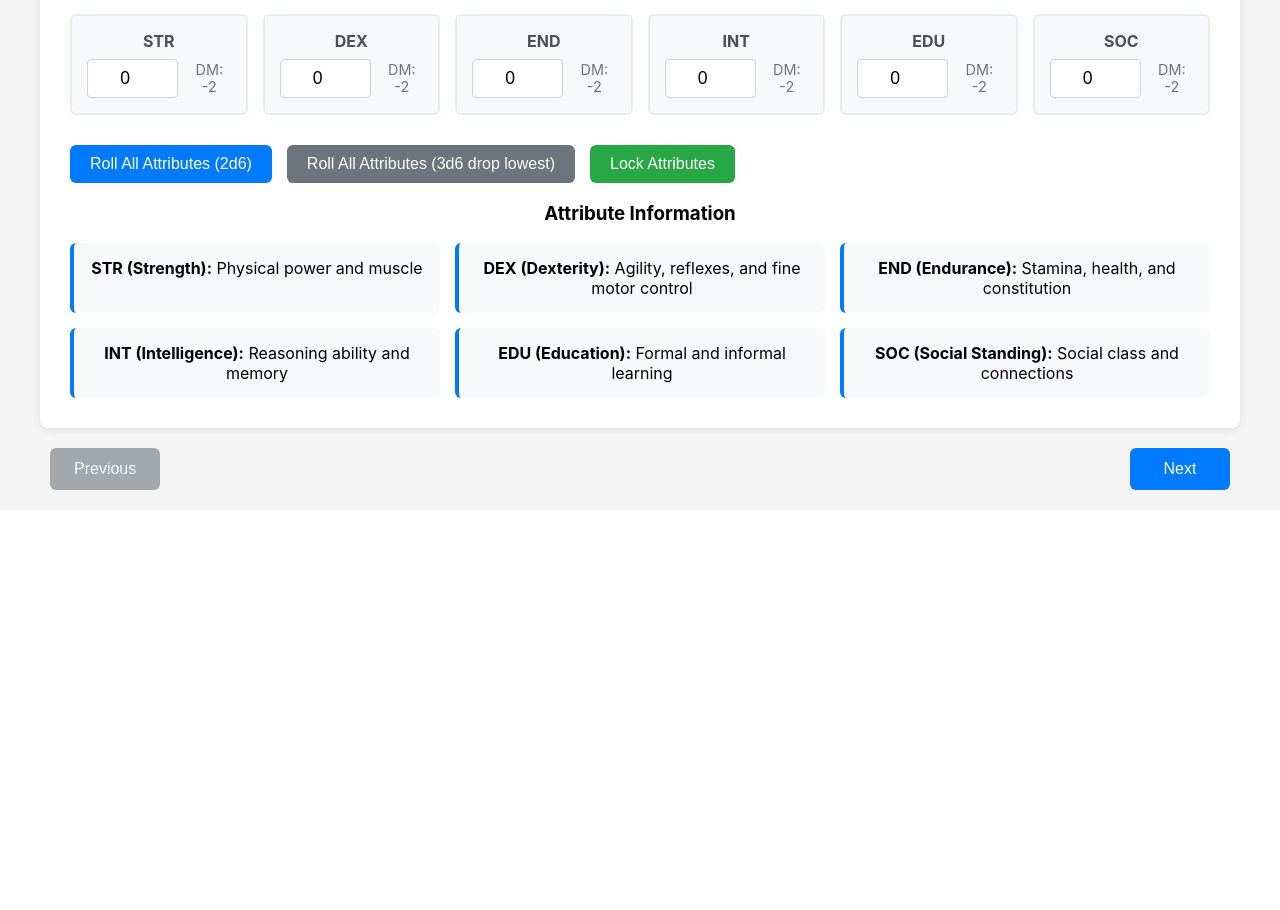
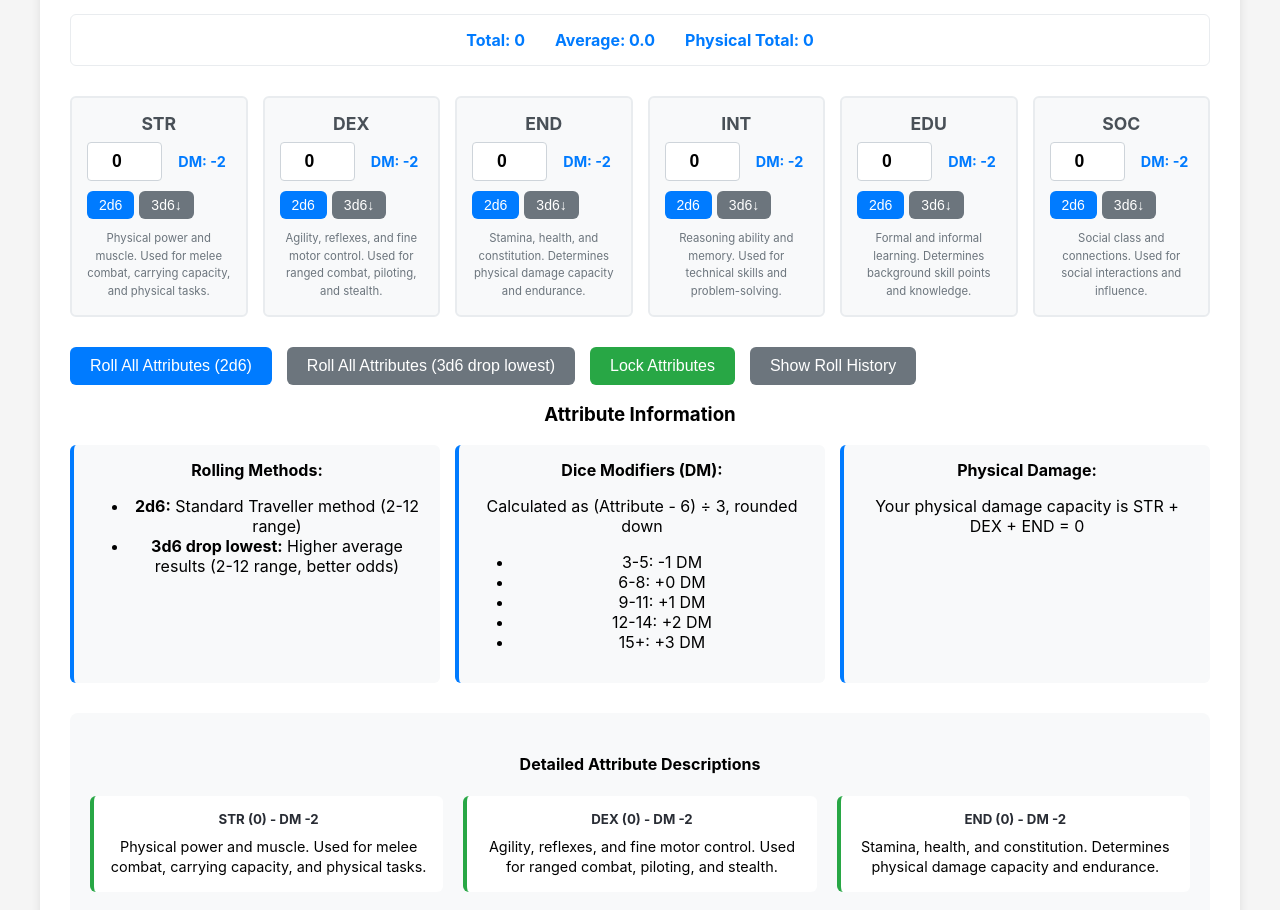
Before and after one commit to criticalfault/TravellerCharacterGenerator, a React (Create React App) app in the folder traveller-character-generator/: page / in a window 1280 px wide. Shown: the part 349-1259 px from the top of the page. Before the commit the page ends 859 px from the top, so only its background shows below. Built offline with nearby package versions, Linux system fonts and the light colour scheme.

Commit message:
K finishes task 4

```diff
--- a/traveller-character-generator/src/App.css
+++ b/traveller-character-generator/src/App.css
@@ -152,11 +152,34 @@
 }
 
 /* Attributes Tab Styles */
+.attribute-summary {
+  background: #e7f3ff;
+  padding: 20px;
+  border-radius: 8px;
+  margin-bottom: 30px;
+}
+
+.summary-stats {
+  display: flex;
+  gap: 30px;
+  justify-content: center;
+  font-weight: bold;
+}
+
+.stat-item {
+  color: #007bff;
+}
+
 .attribute-control {
   background: #f8f9fa;
   padding: 15px;
   border-radius: 6px;
   border: 2px solid #e9ecef;
+  transition: border-color 0.2s ease;
+}
+
+.attribute-control:hover {
+  border-color: #007bff;
 }
 
 .attr-label {
@@ -164,12 +187,14 @@
   display: block;
   margin-bottom: 8px;
   color: #495057;
+  font-size: 1.1rem;
 }
 
 .attr-input-group {
   display: flex;
   align-items: center;
   gap: 10px;
+  margin-bottom: 10px;
 }
 
 .attr-input {
@@ -179,6 +204,30 @@
   border-radius: 4px;
   font-size: 1.1rem;
   text-align: center;
+  font-weight: bold;
+}
+
+.attr-input:disabled {
+  background-color: #e9ecef;
+  cursor: not-allowed;
+}
+
+.attr-modifier {
+  font-weight: bold;
+  color: #007bff;
+  min-width: 60px;
+}
+
+.attr-actions {
+  display: flex;
+  gap: 5px;
+  margin-bottom: 10px;
+}
+
+.attr-description {
+  font-size: 0.85rem;
+  color: #6c757d;
+  line-height: 1.3;
 }
 
 .attribute-actions {
@@ -186,6 +235,92 @@
   display: flex;
   gap: 15px;
   flex-wrap: wrap;
+}
+
+/* Roll History Styles */
+.roll-history {
+  background: #f8f9fa;
+  padding: 20px;
+  border-radius: 8px;
+  margin-top: 30px;
+}
+
+.history-list {
+  display: flex;
+  flex-direction: column;
+  gap: 15px;
+  margin-top: 15px;
+}
+
+.history-item {
+  background: white;
+  padding: 15px;
+  border-radius: 6px;
+  border-left: 4px solid #007bff;
+}
+
+.history-header {
+  display: flex;
+  justify-content: space-between;
+  align-items: center;
+  margin-bottom: 10px;
+}
+
+.timestamp {
+  font-size: 0.9rem;
+  color: #6c757d;
+}
+
+.history-attributes {
+  display: flex;
+  gap: 15px;
+  flex-wrap: wrap;
+}
+
+.attr-result {
+  background: #e7f3ff;
+  padding: 4px 8px;
+  border-radius: 4px;
+  font-size: 0.9rem;
+  font-weight: bold;
+}
+
+.history-single {
+  font-weight: bold;
+  color: #007bff;
+}
+
+/* Attribute Details Styles */
+.attribute-details {
+  margin-top: 30px;
+  background: #f8f9fa;
+  padding: 20px;
+  border-radius: 8px;
+}
+
+.details-grid {
+  display: grid;
+  grid-template-columns: repeat(auto-fit, minmax(300px, 1fr));
+  gap: 20px;
+  margin-top: 15px;
+}
+
+.detail-item {
+  background: white;
+  padding: 15px;
+  border-radius: 6px;
+  border-left: 4px solid #28a745;
+}
+
+.detail-item h5 {
+  margin: 0 0 10px 0;
+  color: #282c34;
+}
+
+.detail-item p {
+  margin: 0;
+  font-size: 0.9rem;
+  line-height: 1.4;
 }
 
 .info-grid {
--- a/traveller-character-generator/src/components/tabs/AttributesTab.js
+++ b/traveller-character-generator/src/components/tabs/AttributesTab.js
@@ -1,15 +1,140 @@
-import React from 'react';
+import React, { useState } from 'react';
 import { useCharacter } from '../../context/CharacterContext';
+import { generateAttributes2d6, generateAttributes3d6DropLowest, roll2d6, roll3d6DropLowest } from '../../utils/dice';
 
 export default function AttributesTab() {
-  const { character, updateAttribute, getAttributeModifier } = useCharacter();
+  const { character, updateAttribute, getAttributeModifier, dispatch, CHARACTER_ACTIONS } = useCharacter();
+  const [rollHistory, setRollHistory] = useState([]);
+  const [showRollDetails, setShowRollDetails] = useState(false);
+
+  const handleRollAll2d6 = () => {
+    if (character.attributesLocked) return;
+
+    const newAttributes = generateAttributes2d6();
+    const rollDetails = {
+      method: '2d6',
+      timestamp: new Date().toLocaleTimeString(),
+      attributes: newAttributes
+    };
+
+    // Update character attributes
+    dispatch({
+      type: CHARACTER_ACTIONS.SET_ATTRIBUTES,
+      payload: newAttributes
+    });
+
+    // Add to roll history
+    setRollHistory(prev => [rollDetails, ...prev.slice(0, 4)]); // Keep last 5 rolls
+  };
+
+  const handleRoll3d6DropLowest = () => {
+    if (character.attributesLocked) return;
+
+    const result = generateAttributes3d6DropLowest();
+    const rollDetails = {
+      method: '3d6 drop lowest',
+      timestamp: new Date().toLocaleTimeString(),
+      attributes: result.attributes,
+      details: result.details
+    };
+
+    // Update character attributes
+    dispatch({
+      type: CHARACTER_ACTIONS.SET_ATTRIBUTES,
+      payload: result.attributes
+    });
+
+    // Add to roll history
+    setRollHistory(prev => [rollDetails, ...prev.slice(0, 4)]);
+  };
+
+  const handleRollSingleAttribute = (attr) => {
+    if (character.attributesLocked) return;
+
+    const roll = roll2d6();
+    updateAttribute(attr, roll.total);
+
+    const rollDetails = {
+      method: `Single ${attr}`,
+      timestamp: new Date().toLocaleTimeString(),
+      singleRoll: { attribute: attr, roll: roll.total, dice: roll.dice }
+    };
+
+    setRollHistory(prev => [rollDetails, ...prev.slice(0, 4)]);
+  };
+
+  const handleRollSingle3d6DropLowest = (attr) => {
+    if (character.attributesLocked) return;
+
+    const roll = roll3d6DropLowest();
+    updateAttribute(attr, roll.total);
+
+    const rollDetails = {
+      method: `Single ${attr} (3d6 drop lowest)`,
+      timestamp: new Date().toLocaleTimeString(),
+      singleRoll: {
+        attribute: attr,
+        roll: roll.total,
+        allDice: roll.allDice,
+        keptDice: roll.keptDice,
+        droppedDie: roll.droppedDie
+      }
+    };
+
+    setRollHistory(prev => [rollDetails, ...prev.slice(0, 4)]);
+  };
+
+  const handleLockAttributes = () => {
+    if (character.attributesLocked) {
+      // Unlock attributes
+      dispatch({ type: CHARACTER_ACTIONS.LOCK_ATTRIBUTES, payload: false });
+    } else {
+      // Lock attributes
+      dispatch({ type: CHARACTER_ACTIONS.LOCK_ATTRIBUTES });
+    }
+  };
+
+  const handleManualInput = (attr, value) => {
+    if (character.attributesLocked) return;
+    updateAttribute(attr, parseInt(value) || 0);
+  };
+
+  const calculateAttributeTotal = () => {
+    return Object.values(character.attributes).reduce((sum, value) => sum + value, 0);
+  };
+
+  const getAttributeDescription = (attr) => {
+    const descriptions = {
+      STR: 'Physical power and muscle. Used for melee combat, carrying capacity, and physical tasks.',
+      DEX: 'Agility, reflexes, and fine motor control. Used for ranged combat, piloting, and stealth.',
+      END: 'Stamina, health, and constitution. Determines physical damage capacity and endurance.',
+      INT: 'Reasoning ability and memory. Used for technical skills and problem-solving.',
+      EDU: 'Formal and informal learning. Determines background skill points and knowledge.',
+      SOC: 'Social class and connections. Used for social interactions and influence.'
+    };
+    return descriptions[attr] || '';
+  };
 
   return (
     <div className="attributes-tab">
       <h2>Character Attributes</h2>
-      <p>Roll or set your character's attributes. In Traveller, attributes range from 1-15+ and determine your character's basic capabilities.</p>
+      <p>Roll or set your character's attributes. In Traveller, attributes range from 2-12 (2d6) or 2-18+ and determine your character's basic capabilities.</p>
 
       <div className="attributes-section">
+        <div className="attribute-summary">
+          <div className="summary-stats">
+            <span className="stat-item">
+              <strong>Total:</strong> {calculateAttributeTotal()}
+            </span>
+            <span className="stat-item">
+              <strong>Average:</strong> {(calculateAttributeTotal() / 6).toFixed(1)}
+            </span>
+            <span className="stat-item">
+              <strong>Physical Total:</strong> {character.attributes.STR + character.attributes.DEX + character.attributes.END}
+            </span>
+          </div>
+        </div>
+
         <div className="attribute-grid">
           {Object.entries(character.attributes).map(([attr, value]) => (
             <div key={attr} className="attribute-control">
@@ -20,7 +145,7 @@ export default function AttributesTab() {
                   min="1"
                   max="18"
                   value={value}
-                  onChange={(e) => updateAttribute(attr, parseInt(e.target.value) || 0)}
+                  onChange={(e) => handleManualInput(attr, e.target.value)}
                   className="attr-input"
                   disabled={character.attributesLocked}
                 />
@@ -28,43 +153,131 @@ export default function AttributesTab() {
                   DM: {getAttributeModifier(value) >= 0 ? '+' : ''}{getAttributeModifier(value)}
                 </span>
               </div>
+              <div className="attr-actions">
+                <button
+                  className="btn btn-sm btn-primary"
+                  onClick={() => handleRollSingleAttribute(attr)}
+                  disabled={character.attributesLocked}
+                  title="Roll 2d6 for this attribute"
+                >
+                  2d6
+                </button>
+                <button
+                  className="btn btn-sm btn-secondary"
+                  onClick={() => handleRollSingle3d6DropLowest(attr)}
+                  disabled={character.attributesLocked}
+                  title="Roll 3d6 drop lowest for this attribute"
+                >
+                  3d6↓
+                </button>
+              </div>
+              <div className="attr-description">
+                <small>{getAttributeDescription(attr)}</small>
+              </div>
             </div>
           ))}
         </div>
 
         <div className="attribute-actions">
-          <button className="btn btn-primary" disabled={character.attributesLocked}>
+          <button
+            className="btn btn-primary"
+            onClick={handleRollAll2d6}
+            disabled={character.attributesLocked}
+          >
             Roll All Attributes (2d6)
           </button>
-          <button className="btn btn-secondary" disabled={character.attributesLocked}>
+          <button
+            className="btn btn-secondary"
+            onClick={handleRoll3d6DropLowest}
+            disabled={character.attributesLocked}
+          >
             Roll All Attributes (3d6 drop lowest)
           </button>
-          <button className="btn btn-success">
-            {character.attributesLocked ? 'Attributes Locked' : 'Lock Attributes'}
+          <button
+            className={`btn ${character.attributesLocked ? 'btn-warning' : 'btn-success'}`}
+            onClick={handleLockAttributes}
+          >
+            {character.attributesLocked ? 'Unlock Attributes' : 'Lock Attributes'}
+          </button>
+          <button
+            className="btn btn-secondary"
+            onClick={() => setShowRollDetails(!showRollDetails)}
+          >
+            {showRollDetails ? 'Hide' : 'Show'} Roll History
           </button>
         </div>
       </div>
+
+      {showRollDetails && rollHistory.length > 0 && (
+        <div className="roll-history">
+          <h3>Roll History</h3>
+          <div className="history-list">
+            {rollHistory.map((roll, index) => (
+              <div key={index} className="history-item">
+                <div className="history-header">
+                  <strong>{roll.method}</strong>
+                  <span className="timestamp">{roll.timestamp}</span>
+                </div>
+                {roll.attributes && (
+                  <div className="history-attributes">
+                    {Object.entries(roll.attributes).map(([attr, value]) => (
+                      <span key={attr} className="attr-result">
+                        {attr}: {value}
+                      </span>
+                    ))}
+                  </div>
+                )}
+                {roll.singleRoll && (
+                  <div className="history-single">
+                    <span className="single-result">
+                      {roll.singleRoll.attribute}: {roll.singleRoll.roll}
+                      {roll.singleRoll.dice && ` (${roll.singleRoll.dice.join(', ')})`}
+                      {roll.singleRoll.keptDice && ` (kept: ${roll.singleRoll.keptDice.join(', ')}, dropped: ${roll.singleRoll.droppedDie})`}
+                    </span>
+                  </div>
+                )}
+              </div>
+            ))}
+          </div>
+        </div>
+      )}
 
       <div className="attribute-info">
         <h3>Attribute Information</h3>
         <div className="info-grid">
           <div className="info-item">
-            <strong>STR (Strength):</strong> Physical power and muscle
+            <strong>Rolling Methods:</strong>
+            <ul>
+              <li><strong>2d6:</strong> Standard Traveller method (2-12 range)</li>
+              <li><strong>3d6 drop lowest:</strong> Higher average results (2-12 range, better odds)</li>
+            </ul>
           </div>
           <div className="info-item">
-            <strong>DEX (Dexterity):</strong> Agility, reflexes, and fine motor control
+            <strong>Dice Modifiers (DM):</strong>
+            <p>Calculated as (Attribute - 6) ÷ 3, rounded down</p>
+            <ul>
+              <li>3-5: -1 DM</li>
+              <li>6-8: +0 DM</li>
+              <li>9-11: +1 DM</li>
+              <li>12-14: +2 DM</li>
+              <li>15+: +3 DM</li>
+            </ul>
           </div>
           <div className="info-item">
-            <strong>END (Endurance):</strong> Stamina, health, and constitution
+            <strong>Physical Damage:</strong>
+            <p>Your physical damage capacity is STR + DEX + END = {character.attributes.STR + character.attributes.DEX + character.attributes.END}</p>
           </div>
-          <div className="info-item">
-            <strong>INT (Intelligence):</strong> Reasoning ability and memory
-          </div>
-          <div className="info-item">
-            <strong>EDU (Education):</strong> Formal and informal learning
-          </div>
-          <div className="info-item">
-            <strong>SOC (Social Standing):</strong> Social class and connections
+        </div>
+
+        <div className="attribute-details">
+          <h4>Detailed Attribute Descriptions</h4>
+          <div className="details-grid">
+            {Object.entries(character.attributes).map(([attr, value]) => (
+              <div key={attr} className="detail-item">
+                <h5>{attr} ({value}) - DM {getAttributeModifier(value) >= 0 ? '+' : ''}{getAttributeModifier(value)}</h5>
+                <p>{getAttributeDescription(attr)}</p>
+              </div>
+            ))}
           </div>
         </div>
       </div>
--- a/traveller-character-generator/src/context/CharacterContext.js
+++ b/traveller-character-generator/src/context/CharacterContext.js
@@ -126,7 +126,7 @@ const characterReducer = (state, action) => {
       };
 
     case CHARACTER_ACTIONS.LOCK_ATTRIBUTES:
-      return { ...state, attributesLocked: true };
+      return { ...state, attributesLocked: action.payload !== undefined ? action.payload : true };
 
     case CHARACTER_ACTIONS.ADD_SKILL:
       return {
```
Also changed, not shown: 2 other files (tests, documents, lock files or other folders).
